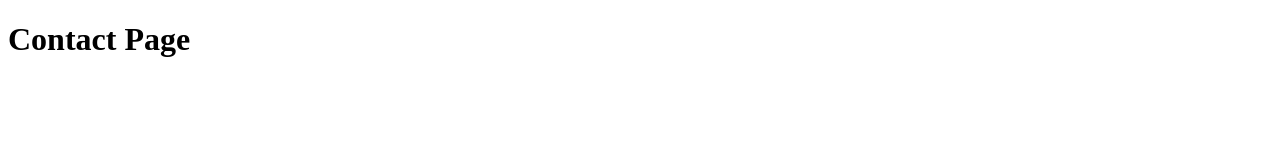
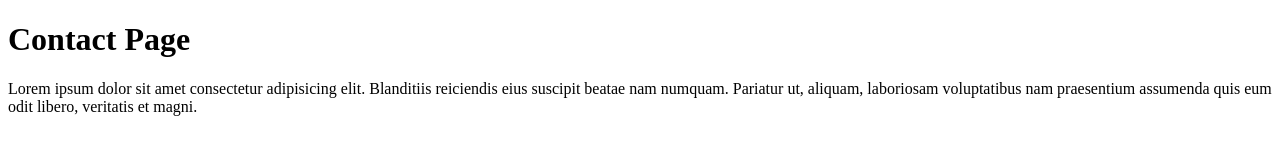
Before and after one commit to techclass-of-education/cdac-git-website, a plain HTML site: page contact.html in a window 1280 px wide. Drawn offline with Linux system fonts and the light colour scheme.

Commit message:
contact paragraph

```diff
--- a/contact.html
+++ b/contact.html
@@ -1,11 +1,19 @@
 <!DOCTYPE html>
 <html lang="en">
+
 <head>
     <meta charset="UTF-8">
     <meta name="viewport" content="width=device-width, initial-scale=1.0">
     <title>Document</title>
 </head>
+
 <body>
     <h1>Contact Page</h1>
+    <p>
+        Lorem ipsum dolor sit amet consectetur adipisicing elit. Blanditiis reiciendis eius suscipit beatae nam numquam.
+        Pariatur ut, aliquam, laboriosam voluptatibus nam praesentium assumenda quis eum odit libero, veritatis et
+        magni.
+    </p>
 </body>
+
 </html>
```
